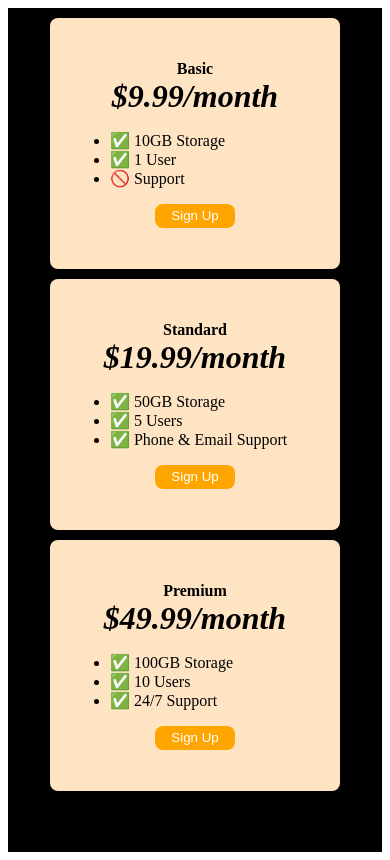
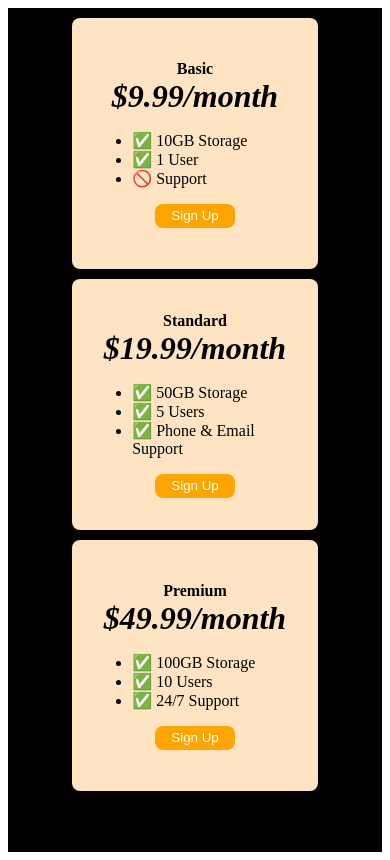
Before and after one commit to dixitorbital/pricing_flexbox, a plain HTML site: page index.html in a window 390 px wide. Drawn offline with Linux system fonts and the light colour scheme; a web font is replaced by a local one.

Commit message:
Add files via upload

```diff
--- a/index.html
+++ b/index.html
@@ -62,7 +62,7 @@
       gap:0px;
       flex-basis:25%;
       justify-content: center;
-      width:250px;
+      width:55%;
     }
    }
   </style>
```
